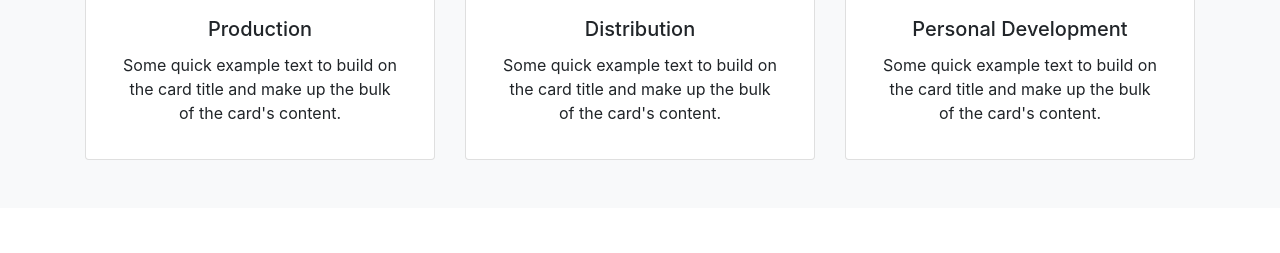
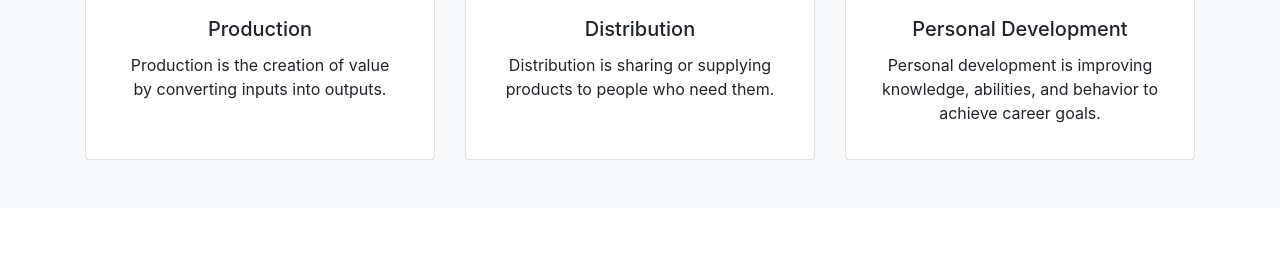
Before and after one commit to AmnFrz/Baby-Com, a plain HTML site: page index.html in a window 1280 px wide. Shown: the part 1016-1269 px from the top of the page. Drawn offline with nearby package versions, Linux system fonts and the light colour scheme.

Commit message:
Add files via upload

```diff
--- a/index.html
+++ b/index.html
@@ -4,7 +4,7 @@
     <meta charset="UTF-8">
     <meta name="viewport" content="width=device-width, initial-scale=1.0">
     <title>Baby&Co</title>
-    <link rel="icon" href="boss baby icon.jpg" type="image/gif" sizes="16x16">
+    <link rel="icon" href="baby-profile.jpg.jpg" type="image/gif" sizes="16x16">
     <link rel="stylesheet" href="https://cdn.jsdelivr.net/npm/bootstrap@4.4.1/dist/css/bootstrap.min.css" integrity="sha384-Vkoo8x4CGsO3+Hhxv8T/Q5PaXtkKtu6ug5TOeNV6gBiFeWPGFN9MuhOf23Q9Ifjh" crossorigin="anonymous">
    <meta name="description" content="Baby&Co is a personal demo website project. No downloads, no sign-ins, and no personal data collection.">
 <meta name="description" content="Baby&Co is a personal demo website project. No downloads, no sign-ins, and no personal data collection.">
@@ -62,7 +62,7 @@
           <img class="card-img-top" src="factory.png" alt="Card image cap">
           <div class="card-body">
             <h5 class="card-title">Production</h5>
-            <p class="card-text">Some quick example text to build on the card title and make up the bulk of the card's content.</p>
+            <p class="card-text">Production is the creation of value by converting inputs into outputs.</p>
           </div>
        </div>
       </div>
@@ -71,7 +71,7 @@
           <img class="card-img-top" src="delivery-van.png" alt="Card image cap">
           <div class="card-body">
             <h5 class="card-title">Distribution</h5>
-            <p class="card-text">Some quick example text to build on the card title and make up the bulk of the card's content.</p>
+            <p class="card-text">Distribution is sharing or supplying products to people who need them.</p>
           </div>
        </div>
       </div>
@@ -80,7 +80,7 @@
           <img class="card-img-top" src="personal-development.png" alt="Card image cap">
           <div class="card-body">
             <h5 class="card-title">Personal Development</h5>
-            <p class="card-text">Some quick example text to build on the card title and make up the bulk of the card's content.</p>
+            <p class="card-text">Personal development is improving knowledge, abilities, and behavior to achieve career goals.</p>
           </div>
        </div>
       </div>
```
